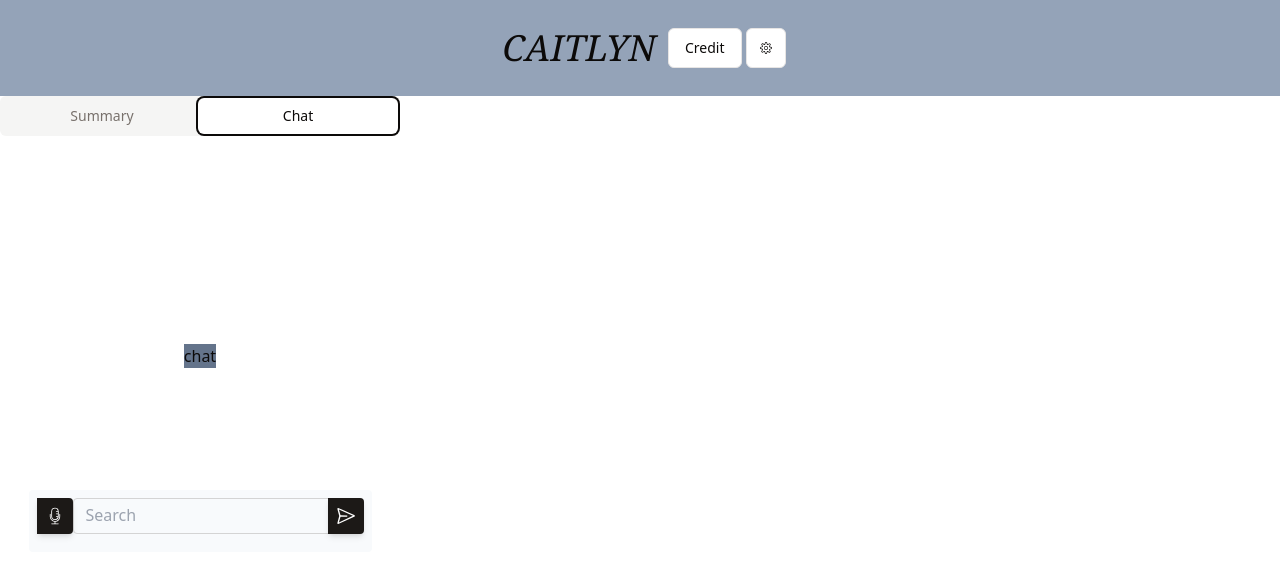
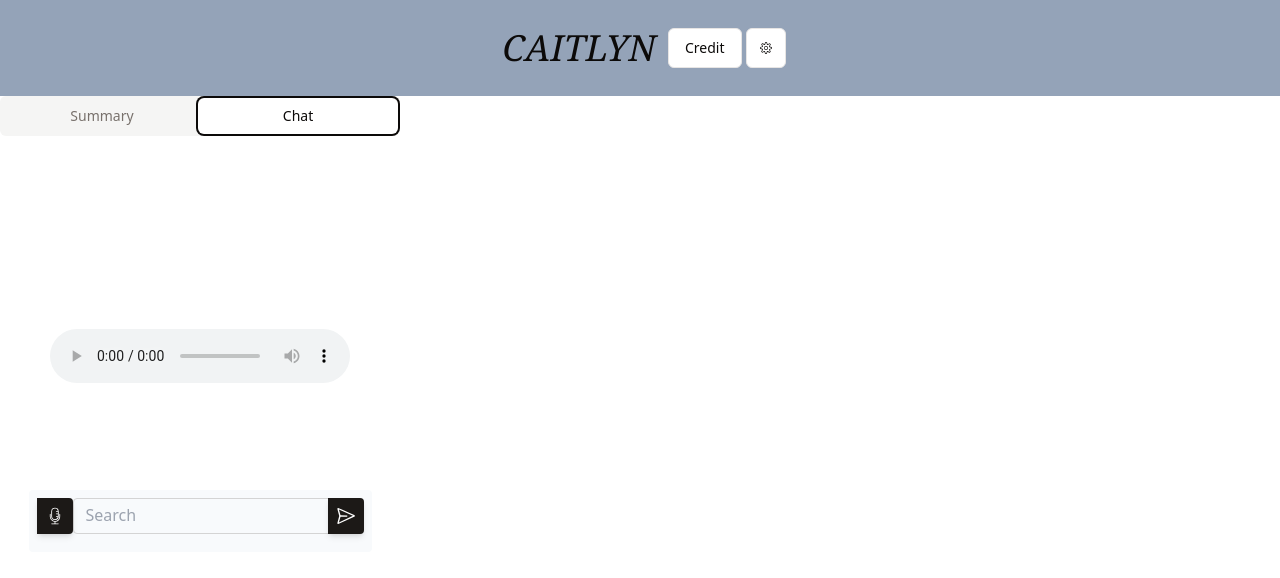
Before and after one commit to Venture-Xs/Chrome-Extension-ProjectX, a React (Vite) app: page / in a window 1280 px wide. Both pictures are taken after a click on the tab "Chat". Shown: the top 578 px of the page. Built offline with nearby package versions, Linux system fonts and the light colour scheme.

Commit message:
voice added

```diff
--- a/src/pages/Chat.tsx
+++ b/src/pages/Chat.tsx
@@ -1,3 +1,4 @@
+import { VoiceReply } from "../utils/VoiceReply"
 import { SearchBar } from "../utils/SearchBar"
 //import Search from "../utils/Search"
 
@@ -9,8 +10,9 @@ export const Chat = () => {
 
         <div className="h-[400px] mt-5 p-2 bg-red flex relative items-center justify-center">
 
-            <div className=" bg-slate-500">
-                    chat
+
+            <div >
+                <VoiceReply/>
             </div>
 
             <div className="h-[62px] p-2 rounded bg-slate-50 flex  absolute bottom-1">
--- /dev/null
+++ b/src/utils/VoiceReply.tsx
@@ -0,0 +1,22 @@
+
+export const VoiceReply = () => {
+
+
+
+
+
+    return(
+
+
+<div>
+
+      <audio controls autoPlay >
+        <source src="assets/voice.mp3" type="audio/mpeg" />
+        Your browser does not support the audio element.
+      </audio>
+    </div>
+
+    );
+
+
+}
```
Also changed, not shown: src/assets/logo.jpeg (added), 1 other file (tests, documents, lock files or other folders).
